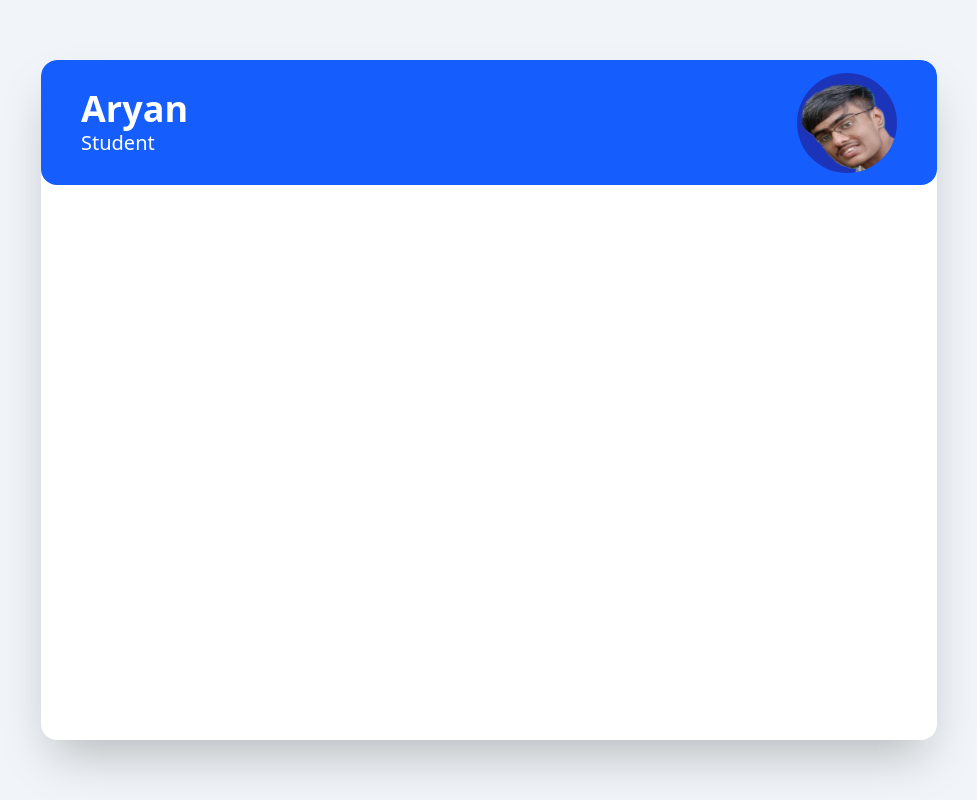
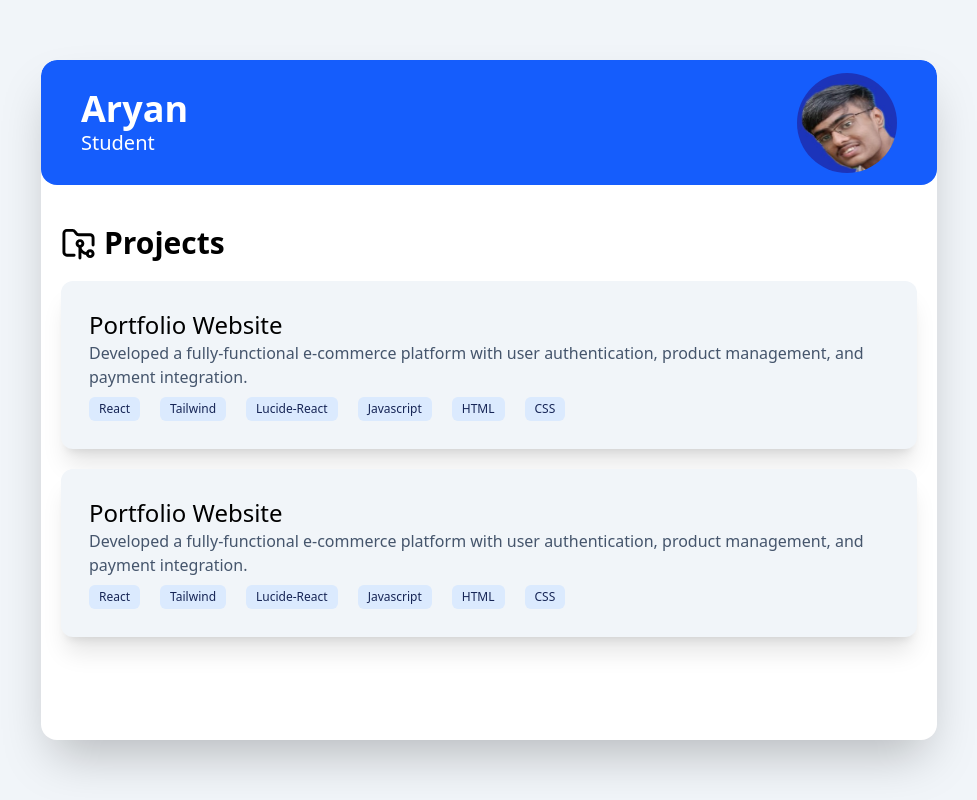
Before and after one commit to UsaaryanByte07/MiniProjects-Using-Basic-Full-Stack-Web-Development, a React (Vite) app in the folder MiniProject-3/Basic-Portfolio-Website/: page / in a window 1280 px wide. Shown: the whole page, without its empty margins (151-1128 px from the left). Built offline with nearby package versions, Linux system fonts and the light colour scheme.

Commit message:
Added Projects Section and Tech Stack Pills components to enhance portfolio website.

```diff
--- a/MiniProject-3/Basic-Portfolio-Website/src/components/Header/Header.jsx
+++ b/MiniProject-3/Basic-Portfolio-Website/src/components/Header/Header.jsx
@@ -3,7 +3,7 @@ import MyPhoto from "./MyPhoto";
 import MyPhotoJPG from '../../assets/MyPhoto.jpg'
 
 const Header = () => {
-    return <div className="bg-blue-600 w-full min-h-[125px] flex justify-between items-center px-10 rounded-2xl">
+    return <div className="bg-blue-600 w-full min-h-31.25 flex justify-between items-center px-10 rounded-2xl">
         <DetailsBox name="Aryan" proffesion="Student"/>
         <MyPhoto photoLink={MyPhotoJPG}/>
     </div>
--- a/MiniProject-3/Basic-Portfolio-Website/src/components/PortfolioContainer.jsx
+++ b/MiniProject-3/Basic-Portfolio-Website/src/components/PortfolioContainer.jsx
@@ -1,8 +1,10 @@
 import Header from "./Header/Header"
+import ProjectsSection from "./ProjectsSection/ProjectsSection"
 
 const PortfolioContainer = () => {
-    return <div className="min-w-4xl my-15 rounded-2xl shadow-2xl bg-white overflow-hidden">
+    return <div className="max-w-4xl my-15 rounded-2xl shadow-2xl bg-white overflow-hidden">
     <Header/>
+    <ProjectsSection/>
     </div>
 }
 
--- /dev/null
+++ b/MiniProject-3/Basic-Portfolio-Website/src/components/ProjectsSection/ProjectCard.jsx
@@ -0,0 +1,21 @@
+import TechStackPills from "../TechStackPills";
+
+const ProjectCard = (props) => {
+  return (
+    <>
+      <div className="m-5 p-5 rounded-xl bg-slate-100 shadow-xl">
+        <div className="m-2">
+          <h1 className="text-2xl font-medium">{props.projectName}</h1>
+          <p className="text-xm text-slate-600">{props.projectDescription}</p>
+        </div>
+        <div className="flex flex-wrap gap-5 m-2">
+          {props.techStackArray.map((techName) => {
+            return <TechStackPills pillFor="project" techName={techName} />;
+          })}
+        </div>
+      </div>
+    </>
+  );
+};
+
+export default ProjectCard;
--- /dev/null
+++ b/MiniProject-3/Basic-Portfolio-Website/src/components/ProjectsSection/ProjectsSection.jsx
@@ -0,0 +1,56 @@
+import ProjectCard from "./ProjectCard";
+import { FolderGit2 } from 'lucide-react';
+
+const ProjectsSection = () => {
+  const projectsArray = [
+    {
+      projectName: "Portfolio Website",
+      projectDescription:
+        "Developed a fully-functional e-commerce platform with user authentication, product management, and payment integration.",
+      techStackArray: [
+        "React",
+        "Tailwind",
+        "Lucide-React",
+        "Javascript",
+        "HTML",
+        "CSS",
+      ],
+    },
+    {
+      projectName: "Portfolio Website",
+      projectDescription:
+        "Developed a fully-functional e-commerce platform with user authentication, product management, and payment integration.",
+      techStackArray: [
+        "React",
+        "Tailwind",
+        "Lucide-React",
+        "Javascript",
+        "HTML",
+        "CSS",
+      ],
+    },
+  ];
+  return (
+    <>
+      <div className="mt-10">
+        <div className="mx-5 flex items-center">
+          <FolderGit2 size={35}/>
+          <h1 className="text-3xl font-bold mx-2">Projects</h1>
+        </div>
+        <div className="mt-5">
+          {projectsArray.map((project) => {
+            return (
+              <ProjectCard
+                projectName={project.projectName}
+                projectDescription={project.projectDescription}
+                techStackArray={project.techStackArray}
+              />
+            );
+          })}
+        </div>
+      </div>
+    </>
+  );
+};
+
+export default ProjectsSection;
--- /dev/null
+++ b/MiniProject-3/Basic-Portfolio-Website/src/components/TechStackPills.jsx
@@ -0,0 +1,11 @@
+const TechStackPills = (props) => {
+  if (props.pillFor == "project") {
+    return (
+      <div className="text-xs min-w-10 text-center h-fit p-1 px-2.5 bg-blue-100 rounded-md text-blue-950">
+        {props.techName}
+      </div>
+    );
+  }
+};
+
+export default TechStackPills;
```
